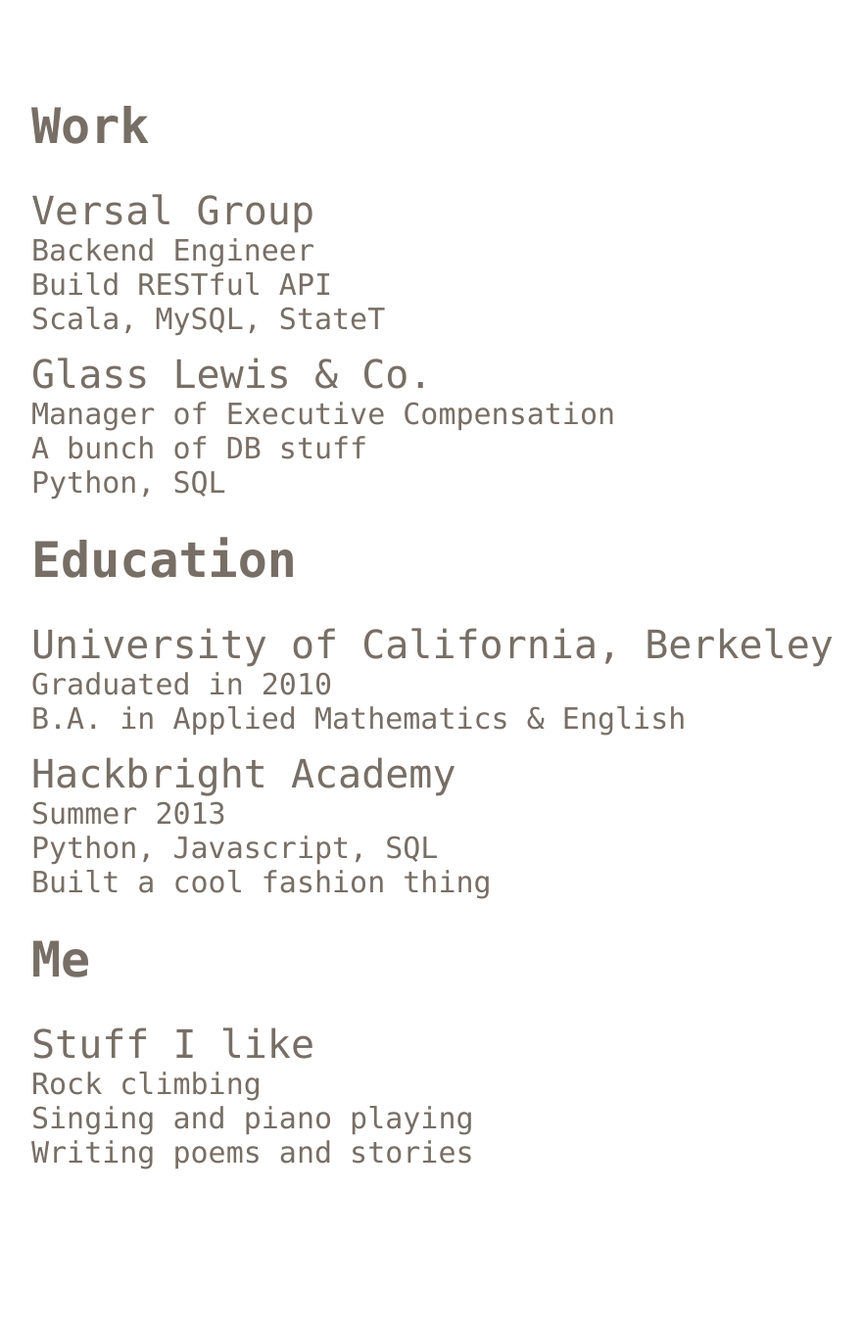
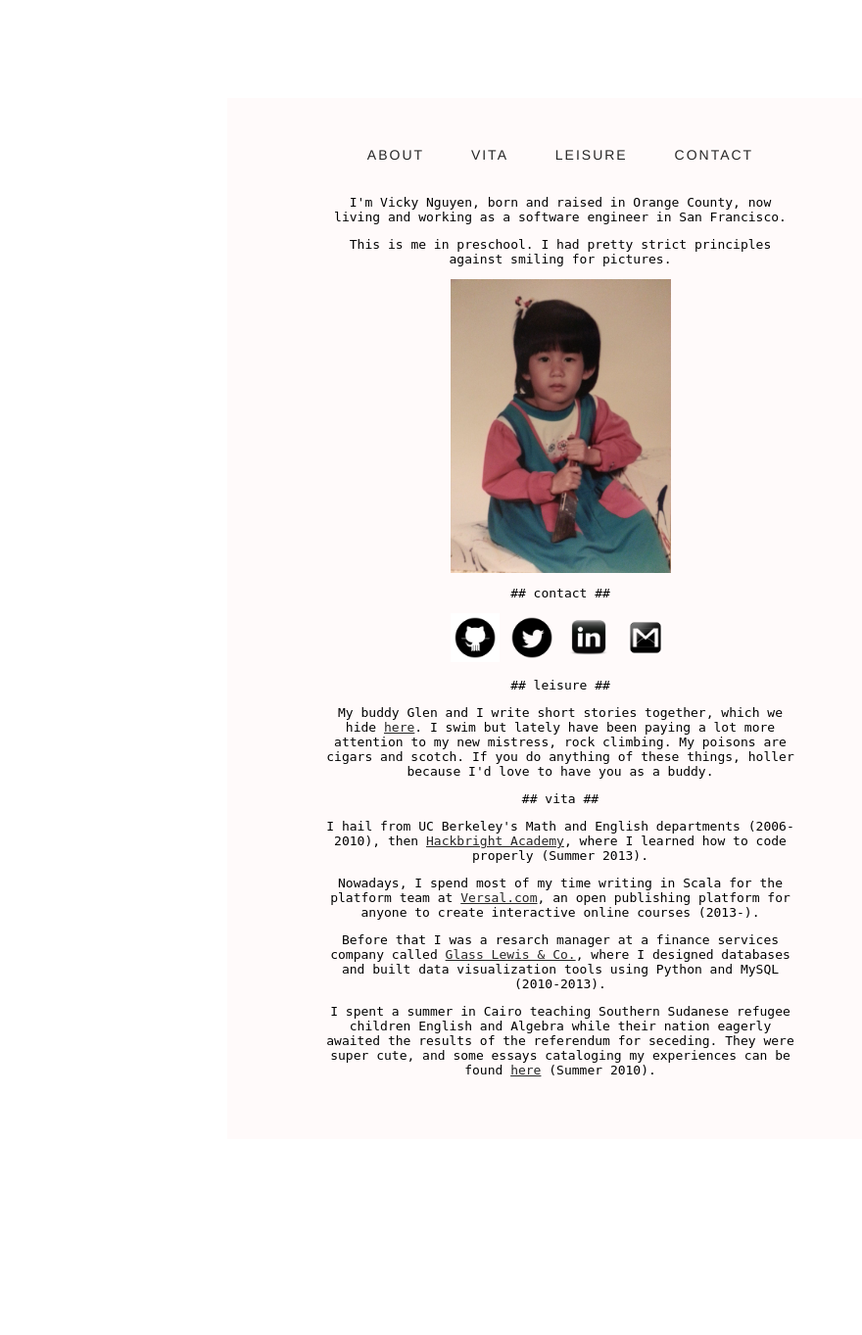
Before and after one commit to wickyvinn/resume, a PHP site: page / in a window 1280 px wide. Shown: the whole page at 98% size, without its empty margins (68-948 px from the left). Before the commit the page ends 1194 px from the top, so only its background shows below. Run offline with PHP 8.4, Linux system fonts and the light colour scheme.

Commit message:
Designy stuff.

```diff
--- a/public/css/main.css
+++ b/public/css/main.css
@@ -1,25 +1,83 @@
 html, body {
   margin: 0;
   padding: 0;
-  /*background: #faf8ef;*/
-  color: #776e65;
-  /*font-family: "Clear Sans", "Helvetica Neue", Arial, sans-serif;*/
-  font-family: "Menlo";
+  font-family: Monospace;
 }
 
 body {
-  margin: 100px 100px; }
+  /*background-image: url("http://www.wallpaperspictures.net/image/eastern-california-mojave-desert-wallpaper-for-1920x1200-widescreen-500-11.jpg");  */
+  background-image: url("file:///Users/vickynguyen/workspace/resume/public/images/mojavedesert.png");
+}
+
+.container {
+  text-align: center;
+  background-color: #FFFAFA;
+  margin-top: 100px;
+  margin-bottom: 200px;
+  margin-right: 300px;
+  margin-left: 300px;
+}
+
+
+## Navigation Bar
+
+.nav_container {
+    text-align: center;
+}
+
+.nav_container div {
+    display: inline-block;
+    margin-top: 30px;
+    padding:  20px;
+}
+
+.nav_container a {
+    font-family: Helvetica Neue, Arial, sans-serif;
+    font-size: 14px;
+    letter-spacing: 2px;
+    text-transform: uppercase;
+    text-decoration: none;
+}
+
+.page_link a { color: #262626; }
+.page_link a:hover { color: #CDB5CD; }
+.page_link a:active { color: #999999; }
+
+##
 
 h1 {
-	font-size: 50px;
+	font-size: 18px;
+}
+
+.contacts div {
 
 }
 
+.contacts img {
+  height:50px;
+  weight:50px;
+}
+
+img.selfie {
+  height: 150px;
+  width: 205px;
+}
+
 a.sectionTitle {
-  font-size: 40px;
+  font-size: 20px;
 }
 
 a.sectionText {
-  font-size: 30px;
+  font-size: 10px;
+}
 
+.talkself {
+  font-family: Monospace;
+  padding-bottom: 50px;
+  padding-right: 100px;
+  padding-left: 100px;
 }
+
+.talkself a { color: #262626; }
+.talkself a:hover { color: #CDB5CD; }
+.talkself a:active { color: #999999; }
--- a/public/index.html
+++ b/public/index.html
@@ -1,9 +1,39 @@
 <html>
 <head>
 	<link href="css/main.css" rel="stylesheet" type="text/css">
+	<link href='http://fonts.googleapis.com/css?family=Rock+Salt' rel='stylesheet' type='text/css'>
 </head>
 <body>
-	<h1> Work </h1>
+	<div class="container">
+		<div class="nav_container">
+			<div class="page_link"><a href="/about">About</a></div>
+			<div class="page_link"><a href="/vita">Vita</a></div>
+			<div class="page_link"><a href="/leisure">Leisure</a></div>
+			<div class="page_link"><a href="/contact">Contact</a></div>
+		</div>
+		<div class="talkself">
+			<p>I'm Vicky Nguyen, born and raised in Orange County, now living and working as a software engineer in San Francisco.</p>
+
+			<p>This is me in preschool. I had pretty strict principles against smiling for pictures.</p>
+			<img src="images/preschoolme.jpg" style="height:300px;"></img>
+		  <p>## contact ##</p>
+			<div class="contacts">
+				<a href="http://www.github.com/wickyvinn"><img src="images/github.jpg"></img></a>
+				<a href="http://www.twitter.com/wickyvinn"><img src="images/twitter.png"></img></a>
+				<a href="http://www.linkedin.com/in/wickyvinn"><img src="images/linkedin.png"></img></a>
+				<a href="mailto:wickyvinn@gmail.com"><img src="images/gmail.png"></img></a>
+			</div>
+		  <p>## leisure ##</p>
+		  	My buddy Glen and I write short stories together, which we hide <a href="http://thebunkum.tumblr.com">here</a>.
+		  	I swim but lately have been paying a lot more attention to my new mistress, rock climbing. My poisons are cigars and scotch. If you do anything of these things, holler because I'd love to have you as a buddy.
+		  <p>## vita ## </p>
+		   I hail from UC Berkeley's Math and English departments (2006-2010), then <a href="http:www.hackbrightacademy.com">Hackbright Academy</a>, where I learned how to code properly (Summer 2013).
+		   <p>Nowadays, I spend most of my time writing in Scala for the platform team at <a href="http://www.versal.com">Versal.com</a>, an open publishing platform for anyone to create interactive online courses (2013-). </p>
+		   <p>Before that I was a resarch manager at a finance services company called <a href="http://www.glasslewis.com">Glass Lewis & Co.</a>, where I designed databases and built data visualization tools using Python and MySQL (2010-2013).</p>
+		   <p>I spent a summer in Cairo teaching Southern Sudanese refugee children English and Algebra while their nation eagerly awaited the results of the referendum for seceding. They were super cute, and some essays cataloging my experiences can be found <a href="/cairo">here</a> (Summer 2010).
+
+		</div>
+		<!--
 		<p><a id="work1Title"></a>
 		<a id="work1Text"></a></p>
 		<p><a id="work2Title"></a>
@@ -22,7 +52,8 @@
 				<br>Singing and piano playing
 				<br>Writing poems and stories
 			</a>
-	</p>
+		</p> -->
+	</div>
 </body>
 	<script src="js/descriptions.js"></script>
 <html>
```
Also changed, not shown: public/images/github.jpg (added), public/images/gmail.png (added), public/images/linkedin.png (added), public/images/mojavedesert.jpg (added), public/images/mojavedesert.png (added), public/images/preschoolme.jpg (added), public/images/selfiecroped.png (added), public/images/twitter.jpg (added), public/images/twitter.png (added). Lines whose indentation alone changed are shown as unchanged.
